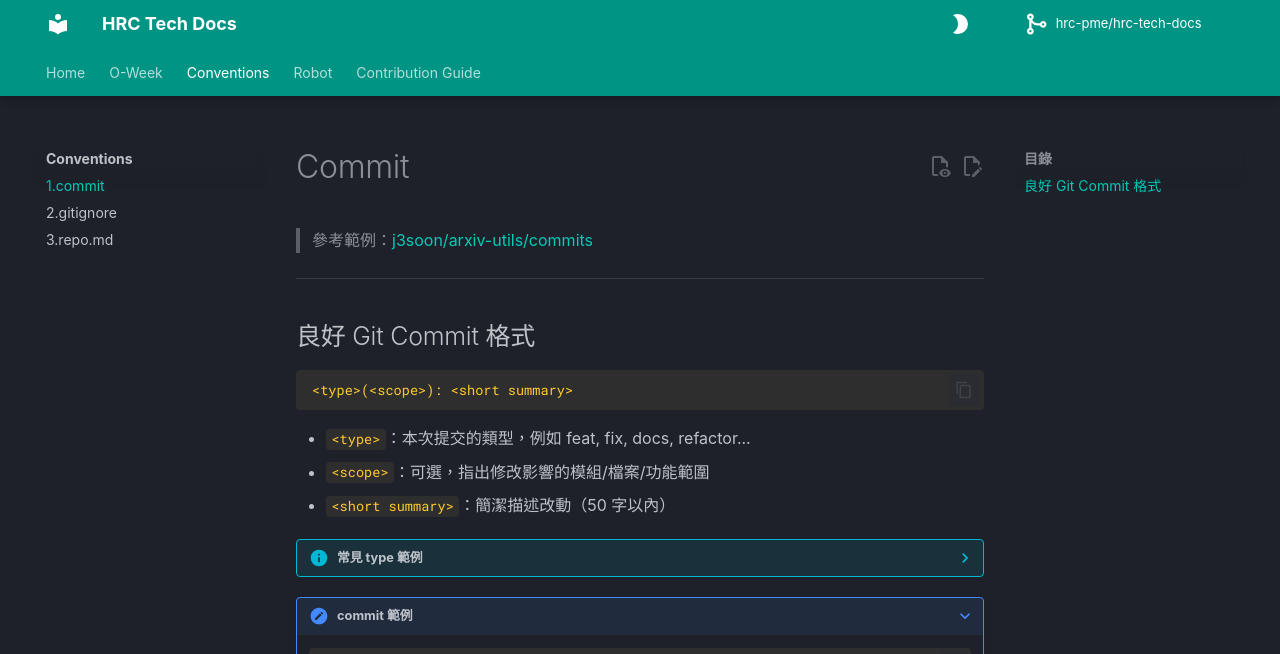
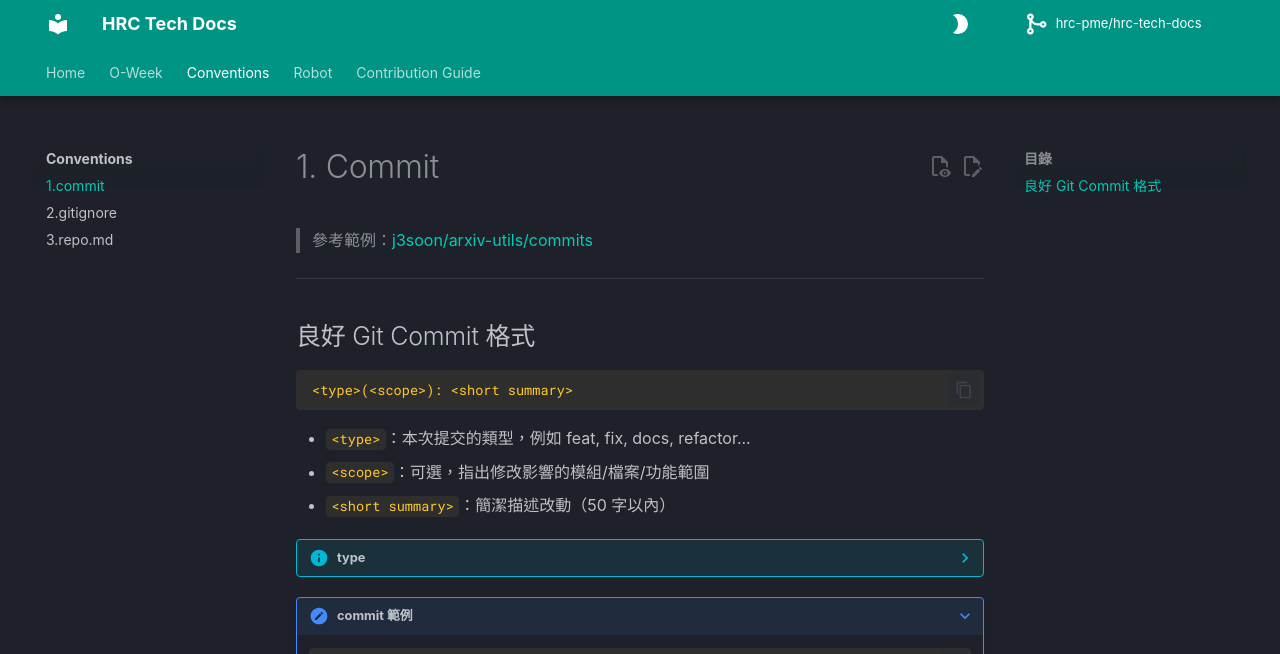
Before and after one commit to hrc-pme/O-Week, an MkDocs documentation site: the page built from docs/conventions/1.commit.md, in a window 1280 px wide and 1067 px high. Shown: the top 654 px of the window. Built offline with MkDocs 1.6.1 and Material for MkDocs 9.7.7, drawn with Linux system fonts in a browser that asks for light colours; some web fonts are replaced; comment, search, counter and statistics services are not loaded.

Commit message:
docs(convention): minor updates

```diff
--- a/docs/conventions/1.commit.md
+++ b/docs/conventions/1.commit.md
@@ -1,4 +1,4 @@
-# Commit
+# 1. Commit
 
 > 參考範例：[j3soon/arxiv-utils/commits](https://github.com/j3soon/arxiv-utils/commits/master/)
 
@@ -14,7 +14,7 @@
 * `<scope>`：可選，指出修改影響的模組/檔案/功能範圍
 * `<short summary>`：簡潔描述改動（50 字以內）
 
-??? info "常見 type 範例"
+??? info "type"
 
     | Type       | 說明                  |
     | ---------- | ------------------- |
```
Also changed, not shown: docs/conventions/2.gitignore.md (+1 -1 lines), docs/conventions/3.repo.md (+1 -1 lines).
